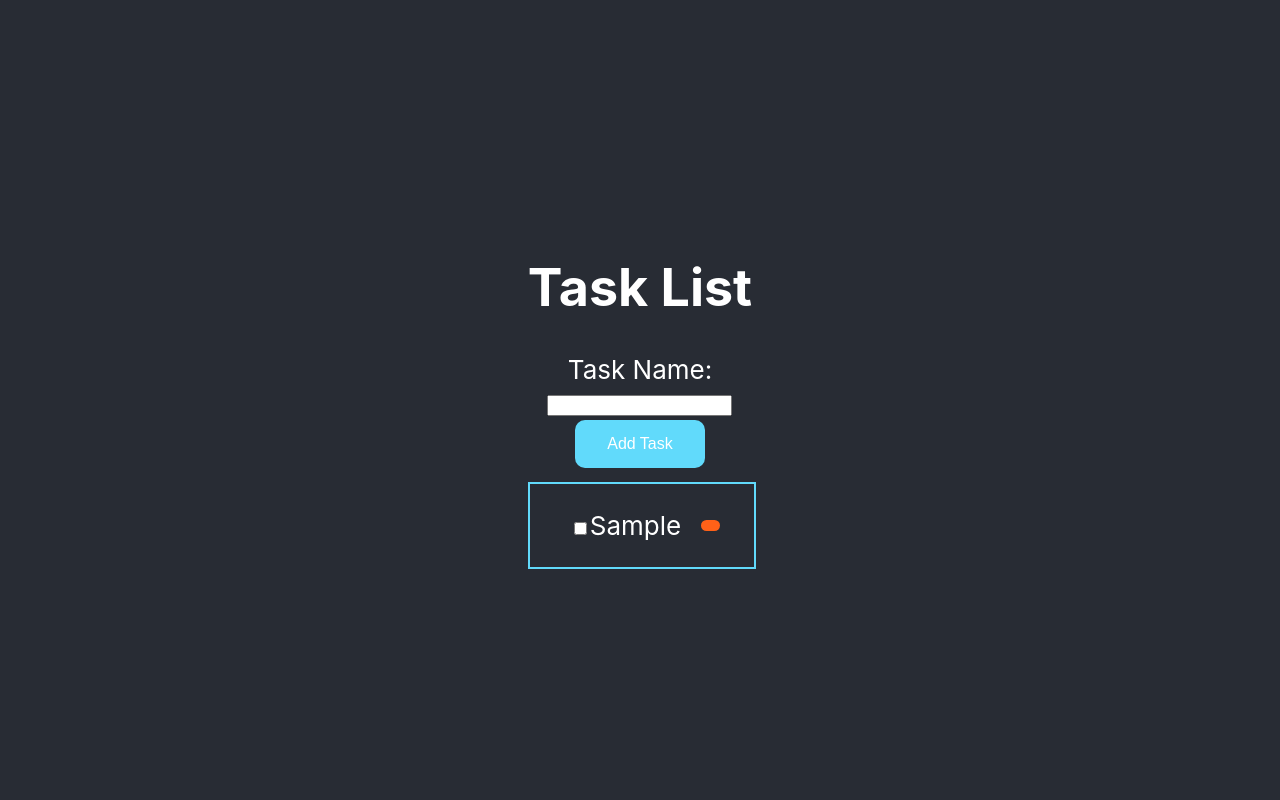
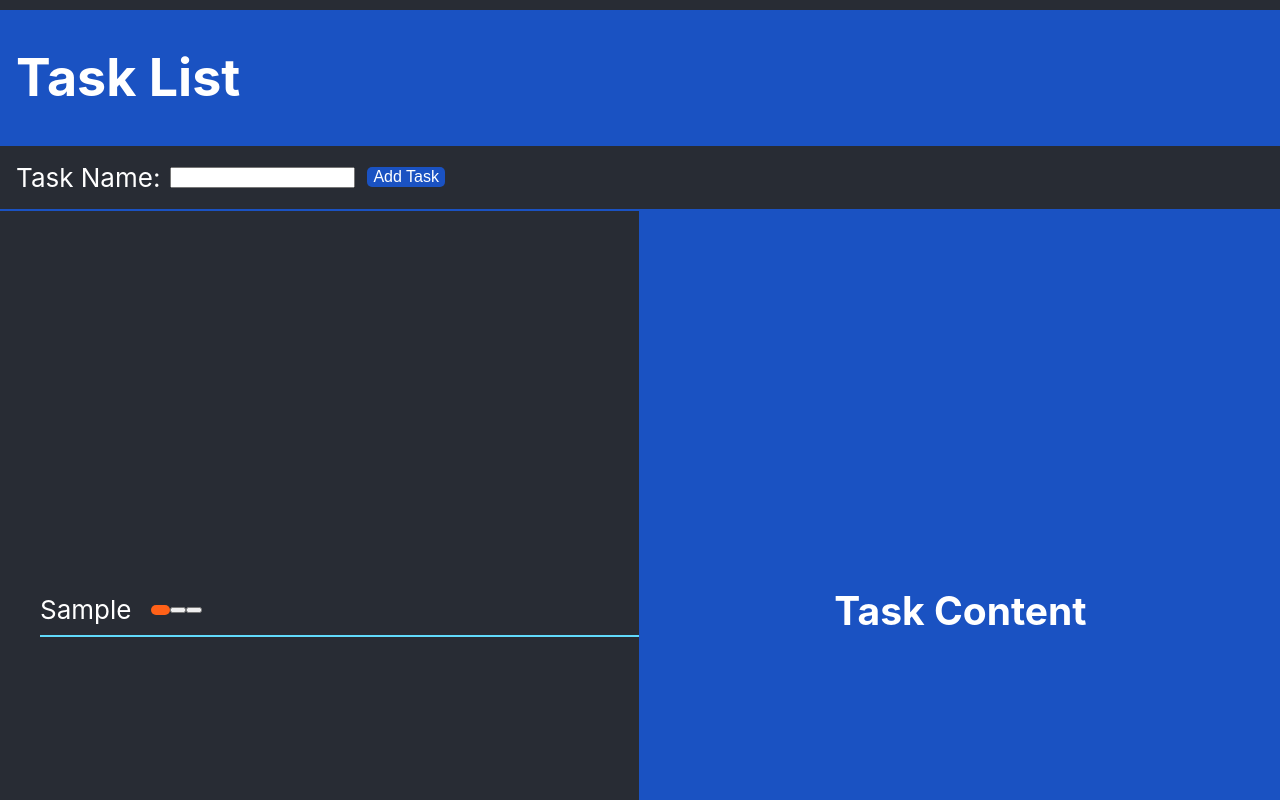
Before and after one commit to Amenity42/NoteApp, a React (Create React App) app: page / in a window 1280 px wide. Both pictures are taken after typing "Sample" into the empty fields and a click on the button "Add Task". Shown: the top 800 px of the page. Built offline with nearby package versions, Linux system fonts and the light colour scheme.

Commit message:
update v1.0.5

```diff
--- a/src/CSS/App.css
+++ b/src/CSS/App.css
@@ -1,5 +1,24 @@
 .App {
   text-align: center;
+  padding: 0px;
+  margin: 0px;
+}
+
+#root {
+  width: 100vw;
+  height: 100vh;
+  padding-top: 10px;
+  margin: 0px;
+}
+
+.App-header{
+  background-color: #1a52c2;
+  text-align: left;
+  font-size: calc(10px + 2vmin);
+  color: white;
+  padding-left: 1rem;
+  padding-top: 0.1rem;
+  padding-bottom: 0.1rem;
 }
 
 body{
@@ -13,14 +32,29 @@ body{
   min-height: 100vh;
 }
 
-
+.formCreateNewTask{
+  display: flex;
+  /* justify-content: space-evenly; */
+  column-gap: 5px;
+  align-items: center;
+  flex-direction: row;
+  padding: 1rem;
+  border-bottom:2px solid #1a52c2;
+}
 
 .task-container{
+  width: 100%;
+  display: flex;
+  flex-direction: row;
+  align-items: center;
+  justify-content: space-evenly;
+}
+
+.task-list{
   display: flex;
   flex-direction: column;
   justify-content: center;
   text-align: left;
-  border: solid 2px #61dafb;
   width: 100%;
   margin: 10px auto;
 }
@@ -31,18 +65,29 @@ body{
 
 .Task{
   display: flex;
-  /* justify-content: space-between; */
   align-items: center;
-  /* padding: 10px; */
   text-align: left;
+  width: 100%;
+  /* background-color: #035369; */
+}
+
+.task-content{
+  display: flex;
+  align-items: center;
+  justify-content: center;
+  width: 100%;
+  height: 100vh;
+  background-color: #1a52c2;
+  /* height: 100vh; */
+  border-left: #1a52c2 2px dotted;
 }
 
 #submitBtn{
-  background-color: #61dafb;
+  background-color: #1a52c2;
   border: none;
-  border-radius: 10px;
+  border-radius: 5px;
   color: white;
-  padding: 15px 32px;
+  padding: 2px, 0px;
   text-align: center;
   text-decoration: none;
   display: inline-block;
@@ -71,3 +116,14 @@ body{
 .App-link {
   color: #61dafb;
 }
+
+li{
+  list-style: none;
+  width:800px;
+  height:50px;
+  border-bottom: #61dafb solid 2px;
+}
+
+.individualTask{
+  display: none;
+}
--- a/src/Components/App.tsx
+++ b/src/Components/App.tsx
@@ -1,19 +1,13 @@
-import { useState, useEffect } from 'react';
+import { useState, useEffect, Fragment } from 'react';
 import Form from './Form';
 import Task from './Task';
 import '../CSS/App.css';
-import { log } from 'console';
-// @ts-ignore
+import {updateLocalStorage} from './Storage';
 
 
-function App() {
+function App(props) {
 
-	let [tasks, setTasks] = useState([]);
-
-	//run once when the app starts - load tasks from local storage
-	useEffect(() => {
-		loadTaskFromLocalStorage();
-	}, []);
+	let [tasks, setTasks] = useState(props.tasks);
 
 	//This adds a task to the list
 	function addTask(name: string) {
@@ -26,40 +20,39 @@ function App() {
 		setTasks([...tasks, task]);
 
 		//Save tasks to local storage
-		updateLocalStorage();
+		 //updateLocalStorage(tasks); //not updating as expected (last task is not saved)
 	}
 
 	//This removes a task from the list
 	function removeTask(taskId: string) {
-		//debugger;
+		debugger;
 		const newTasks = tasks.filter((task: { id: string; }) => task.id !== taskId);
 		setTasks(newTasks);
-		console.log("NewTaks");
+		console.log("NewTasks");
 		console.table(newTasks);
 
-		updateLocalStorage();
+		// updateLocalStorage();
     		console.log('Removed task: ' + taskId);
+		console.table(tasks);
 
 	}
 
-	function updateLocalStorage() {
-		localStorage.setItem('tasks', JSON.stringify(tasks));
-		console.log(tasks);
-
-	}
-
-	function loadTaskFromLocalStorage() {
-		const savedTasks = JSON.parse(localStorage.getItem('tasks') || '[]');
-		setTasks(savedTasks);
-	}
+	useEffect(() => {
+		updateLocalStorage(tasks);
+	}, [tasks]);
 
 	return (
 		<div className="App">
+			<header className="App-header">
 				<h1> Task List </h1>
+			</header>
+
 			<Form onSubmit={addTask} />
 
 			{tasks.length ? (
+				<Fragment>
 					<section className='task-container'>
+						<section className='task-list'>
 							<ul>
 								{tasks.map((task) => (
 									// @ts-ignore
@@ -69,8 +62,14 @@ function App() {
 								))}
 							</ul>
 						</section>
+
+						<section className='task-content'>
+						<h2>Task Content</h2>
+						</section>
+					</section>
+				</Fragment>
 			) : (
-				<p> No tasks yet </p>
+				<p> It's empty in here, <br></br> why not add some tasks? </p>
 			)}
 		</div>
 	);
--- a/src/Components/Form.tsx
+++ b/src/Components/Form.tsx
@@ -24,7 +24,7 @@ function Form(props: any) {
 	}
 
 	return (
-		<form onSubmit={handleSubmit}>
+		<form className='formCreateNewTask' onSubmit={handleSubmit}>
 			<label htmlFor="task-name"> Task Name: </label>
 			<br />
 			<input
--- /dev/null
+++ b/src/Components/Storage.tsx
@@ -0,0 +1,13 @@
+	const key = 'tasks';
+
+	function loadTaskFromLocalStorage() {
+		const savedTasks = JSON.parse(localStorage.getItem(key) || '[]');
+		return savedTasks;
+	}
+
+      function updateLocalStorage(tasks) {
+		localStorage.setItem(key, JSON.stringify(tasks));
+	}
+
+
+export {updateLocalStorage, loadTaskFromLocalStorage};
--- a/src/Components/Task.tsx
+++ b/src/Components/Task.tsx
@@ -7,10 +7,12 @@ function Task(_props: any) {
       // @ts-ignore
     <li className="Task">
       <header>
-            <input id={_props.id} type="checkbox" />
+            <input id={_props.id} className="individualTask" type="checkbox"/>
             <label htmlFor={_props.id}>{_props.children}</label>
       </header>
       <button id="deleteBtn" onClick={ ()=>{_props.removeTask(_props.id)} }> </button>
+      <button id="editBtn"> </button>
+      <button id="resizeBtn"> </button>
     </li>
   );
 }
--- a/src/index.tsx
+++ b/src/index.tsx
@@ -3,13 +3,16 @@ import ReactDOM from 'react-dom/client';
 import './index.css';
 import App from './Components/App';
 import reportWebVitals from './reportWebVitals';
+import { loadTaskFromLocalStorage } from './Components/Storage';
+
+const tasks = loadTaskFromLocalStorage();
 
 const root = ReactDOM.createRoot(
   document.getElementById('root') as HTMLElement
 );
 root.render(
   <React.StrictMode>
-    <App />
+    <App tasks = {tasks}/>
   </React.StrictMode>
 );
 
```
Lines whose indentation alone changed are shown as unchanged.
